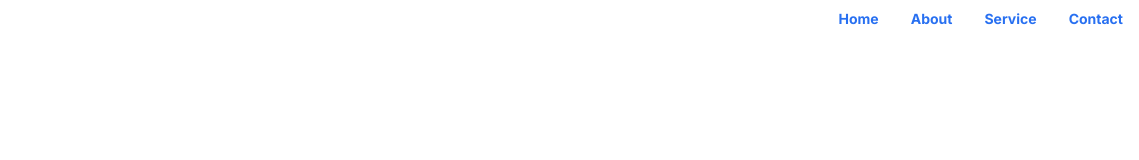
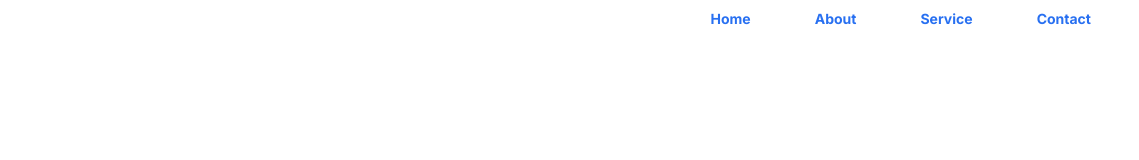
Before and after one commit to mukteswar-git/Personal, a website built with Vite: page project/grow-edge/index.html in a window 1280 px wide. Shown: the full height of the page, 141-1280 px from the left. Built offline with nearby package versions, Linux system fonts and the light colour scheme.

Commit message:
completed nav bar

```diff
--- a/project/grow-edge/index.html
+++ b/project/grow-edge/index.html
@@ -17,18 +17,18 @@
       </a>
 
       <!-- Menu -->
-      <ul class="hidden md:flex space-x-8">
+      <ul class="hidden md:flex space-x-16 pr-8">
         <li>
-          <a href="#home" class="relative text-action hover:text-action-hover text-sm font-bold after:content-[''] after:absolute after:left-[-4px] after:-bottom-1 after:w-[calc(100%+8px)] after:h-[2px] after:bg-action-hover after:transition after:duration-300 after:scale-y-0 hover:after:scale-y-100 after:origin-bottom">Home</a>
+          <a href="#home" class="nav-link">Home</a>
         </li>
         <li>
-          <a href="#about" class="relative text-action hover:text-action-hover text-sm font-bold after:content-[''] after:absolute after:left-[-4px] after:-bottom-1 after:w-[calc(100%+8px)] after:h-[2px] after:bg-action-hover after:transition after:duration-300 after:scale-y-0 hover:after:scale-y-100 after:origin-bottom">About</a>
+          <a href="#about" class="nav-link">About</a>
         </li>
         <li>
-          <a href="#service" class="relative text-action hover:text-action-hover text-sm font-bold after:content-[''] after:absolute after:left-[-4px] after:-bottom-1 after:w-[calc(100%+8px)] after:h-[2px] after:bg-action-hover after:transition after:duration-300 after:scale-y-0 hover:after:scale-y-100 after:origin-bottom">Service</a>
+          <a href="#service" class="nav-link">Service</a>
         </li>
         <li>
-          <a href="#contact" class="relative text-action hover:text-action-hover text-sm font-bold after:content-[''] after:absolute after:left-[-4px] after:-bottom-1 after:w-[calc(100%+8px)] after:h-[2px] after:bg-action-hover after:transition after:duration-300 after:scale-y-0 hover:after:scale-y-100 after:origin-bottom">Contact</a>
+          <a href="#contact" class="nav-link">Contact</a>
         </li>
       </ul>
     </nav>
--- a/project/grow-edge/src/style.css
+++ b/project/grow-edge/src/style.css
@@ -10,3 +10,13 @@
     --color-action: #2870F1;
     --color-action-hover: #1E59C2;
 }
+
+@layer components {
+  .nav-link {
+    @apply relative inline-block text-action hover:text-action-hover text-sm font-bold after:content-[''] after:absolute after:left-[-10px] after:-bottom-1 after:w-[calc(100%+20px)] after:h-[2px] after:bg-action-hover after:transition after:duration-300 after:scale-y-0 hover:after:scale-y-100 after:origin-bottom transform transition-transform duration-300 ease-out hover:scale-110 active:scale-95;
+  }
+
+  .nav-link.active {
+    @apply text-action-hover after:scale-y-100;
+  }
+}
```
Also changed, not shown: 1 other file.
